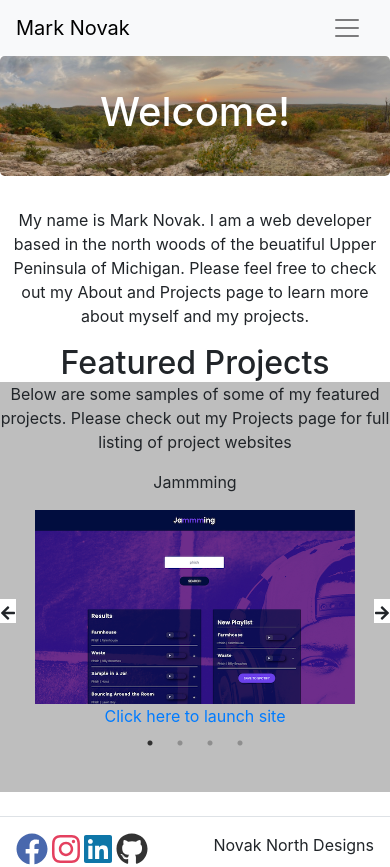
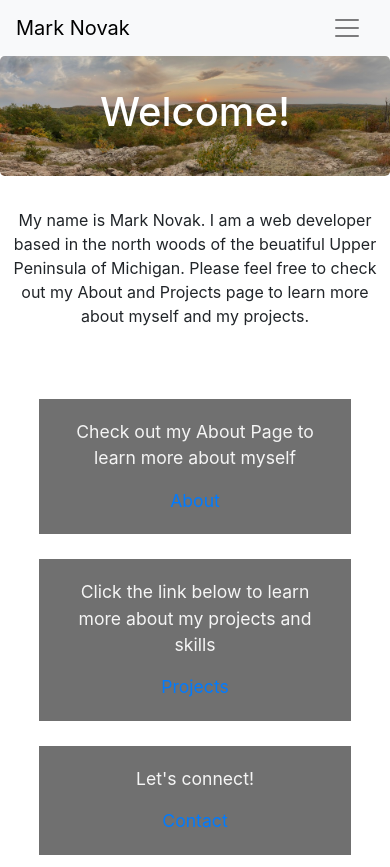
Before and after one commit to manovak24/manovak24.github.io, a React (Create React App) app: page / in a window 390 px wide. Shown: the top 867 px of the page. Built offline with nearby package versions, Linux system fonts and the light colour scheme.

Commit message:
updating home page: q
git status

```diff
--- a/src/pages/home-page.css
+++ b/src/pages/home-page.css
@@ -4,7 +4,9 @@
 }
 
 .featured-container {
-    background-color: rgb(190, 190, 190);
+    background-image: linear-gradient( rgba(0, 0, 0, 0.35), rgba(0, 0, 0, 0.35) ), url(../assets/topo-map.png);
+
+    font-weight: 900;
 }
 
 .featured-title {
@@ -23,3 +25,47 @@
         padding-right: 0%;
     }
 }
+
+/*Topo Section*/
+.topo-container {
+    height: 380px;
+    width: 100%;
+    padding-top: 40px;
+    background-repeat: no-repeat;
+    background-position: center;
+    background-size: cover;
+    color: whitesmoke;
+    margin-bottom: 50px;
+}
+
+.topo-boxes {
+    max-width: 1050px;
+    margin: 15px auto auto auto;
+    display: flex;
+    justify-content: space-around;
+}
+
+.box {
+    height: 250px;
+    padding: 20px;
+    margin-bottom: auto;
+    flex-basis: 30%;
+    background-color: rgba(0, 0, 0, 0.562);
+    font-size: 1.1rem;
+}
+
+@media screen and (max-width: 500px) {
+    .topo-container {
+      height: auto;
+      padding-bottom: 40px;
+    }
+    .topo-boxes {
+      display: flex;
+      flex-flow: column;
+      justify-content: space-around;
+      width: 80%;
+    }
+    .box {
+      margin-bottom: 25px;
+    }
+  }
--- a/src/pages/home-page.jsx
+++ b/src/pages/home-page.jsx
@@ -16,11 +16,30 @@ class HomePage extends React.Component {
                     <div className="home-text-container">
                         <p>My name is Mark Novak. I am a web developer based in the north woods of the beuatiful Upper Peninsula of Michigan. Please feel free to check out my About and Projects page to learn more about myself and my projects.</p>
                     </div>
+
+                    <div className="topo-container">
+                        <div className="topo-boxes">
+                            <div className="box">
+                                <p>Check out my About Page to learn more about myself</p>
+                                <a href="https://manovak24.github.io/about">About</a>
+                            </div>
+                            <div className="box">
+                                <p>Click the link below to learn more about my projects and skills</p>
+                                <a href="https://manovak24.github.io/projects">Projects</a>
+                            </div>
+                            <div className="box">
+                                <p>Let's connect!</p>
+                                <a href="https://manovak24.github.io/contact">Contact</a>
+                            </div>
+                        </div>
+                    </div>
+
                     <h1 className="featured-title">Featured Projects</h1>
                     <div className="featured-container">
-                        <p>Below are some samples of some of my featured projects. Please check out my Projects page for full listing of project websites</p>
                         <ProjectSlider />
                     </div>
+
+
                 </div>
             </div>
         )
```
Also changed, not shown: src/assets/topo-map.png (added).
